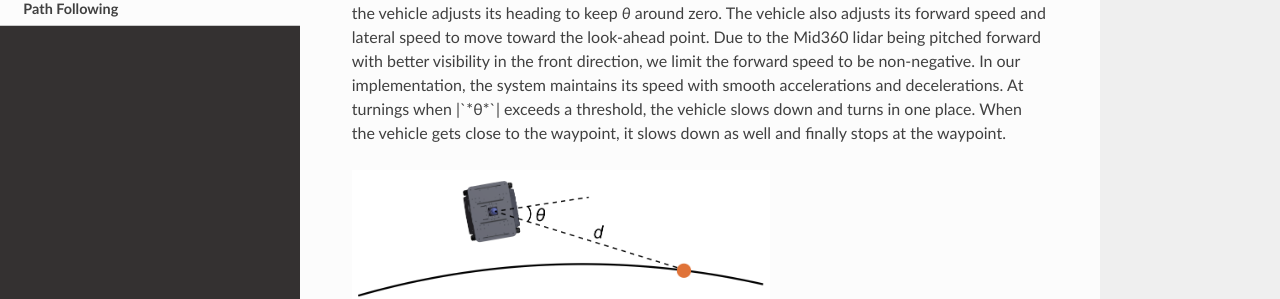
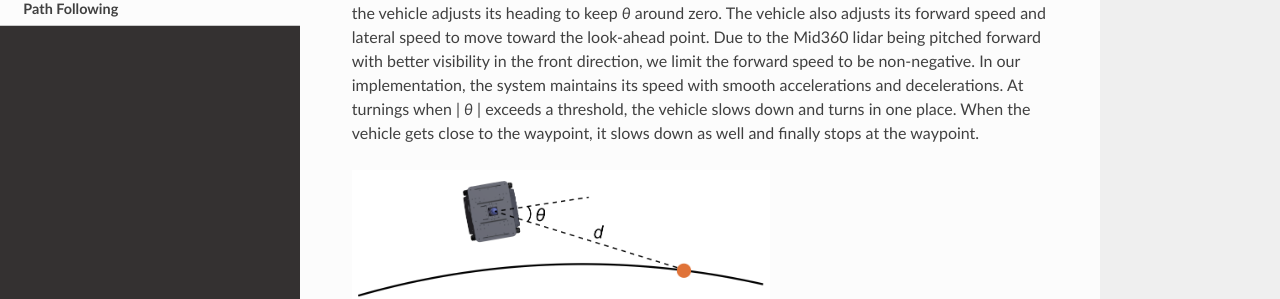
Before and after one commit to caochao39/tarerobotics, a Sphinx documentation site: the page built from docs/source/path_following.rst, in a window 1280 px wide. Shown: the part 230-529 px from the top of the page. Built offline with Sphinx 7.4.7 and the Read the Docs theme 3.1.0, drawn with Linux system fonts in a browser that asks for light colours.

```diff
--- a/docs/source/path_following.rst
+++ b/docs/source/path_following.rst
@@ -1,7 +1,7 @@
 Path Following
 ==============
 
-The path following module uses pure-pursuit path tracking. Given a path computed by the collision avoidance planner, it tracks the look-ahead point on the path (orange dot in the figure) at a certain distance ahead of the vehicle. Here, *d* is the look-ahead distance. During path following navigation, the vehicle adjusts its heading to keep *θ* around zero. The vehicle also adjusts its forward speed and lateral speed to move toward the look-ahead point. Due to the Mid360 lidar being pitched forward with better visibility in the front direction, we limit the forward speed to be non-negative. In our implementation, the system maintains its speed with smooth accelerations and decelerations. At turnings when \|`*θ*`\| exceeds a threshold, the vehicle slows down and turns in one place. When the vehicle gets close to the waypoint, it slows down as well and finally stops at the waypoint.
+The path following module uses pure-pursuit path tracking. Given a path computed by the collision avoidance planner, it tracks the look-ahead point on the path (orange dot in the figure) at a certain distance ahead of the vehicle. Here, *d* is the look-ahead distance. During path following navigation, the vehicle adjusts its heading to keep *θ* around zero. The vehicle also adjusts its forward speed and lateral speed to move toward the look-ahead point. Due to the Mid360 lidar being pitched forward with better visibility in the front direction, we limit the forward speed to be non-negative. In our implementation, the system maintains its speed with smooth accelerations and decelerations. At turnings when \| *θ* \| exceeds a threshold, the vehicle slows down and turns in one place. When the vehicle gets close to the waypoint, it slows down as well and finally stops at the waypoint.
 
 .. figure:: images/image10.png
     :width: 60%
```
